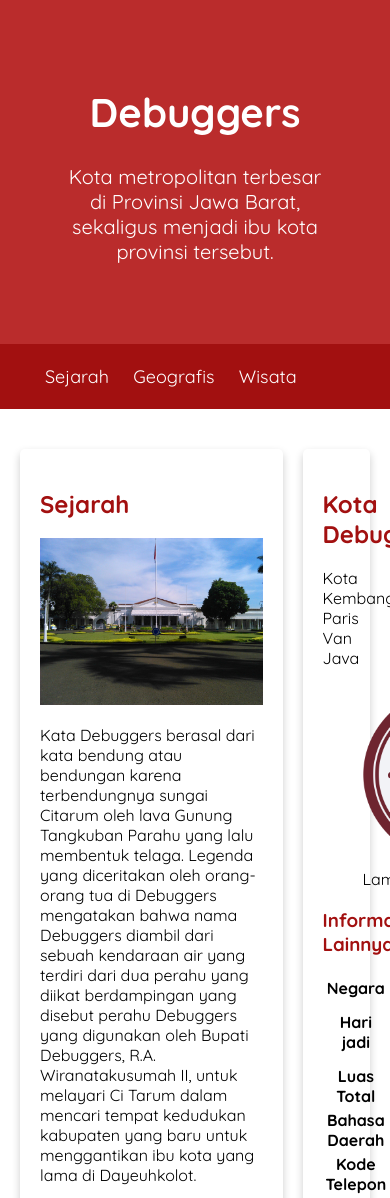
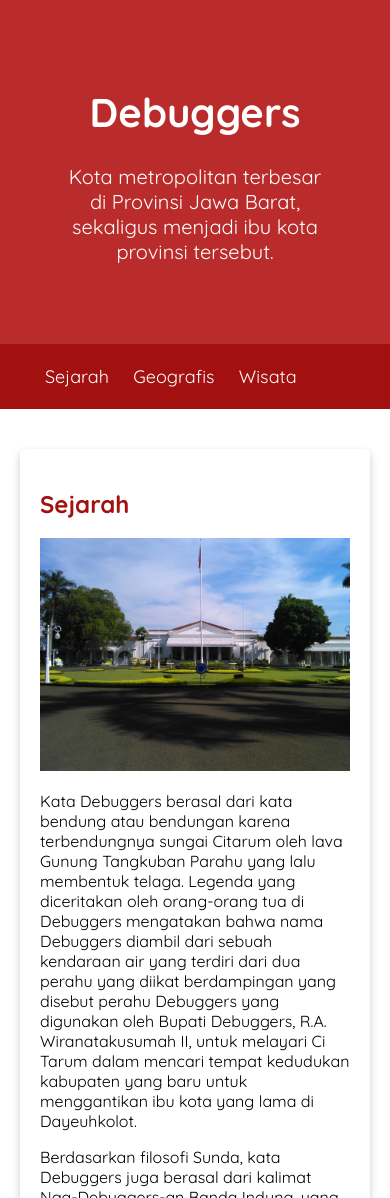
Before and after one commit to zallengrad/belajar-dasar-pemrograman-web, a plain HTML site: page index.html in a window 390 px wide. Shown: the top 1198 px of the page. Drawn offline with Linux system fonts and the light colour scheme.

Commit message:
pengenalan css - @media query css

```diff
--- a/index.html
+++ b/index.html
@@ -1,7 +1,8 @@
 <!DOCTYPE html>
 <html>
   <head>
-    <meta charset="utf-8" name="viewport" content="width=device-width, initial-scale=1" />
+    <meta charset="utf-8" />
+    <meta name="viewport" content="width=device-width, initial-scale=1.0" />
     <title>Halaman Profil Debuggers</title>
     <link rel="stylesheet" href="styles/style.css" />
     <!-- Google Fonts -->
--- a/styles/style.css
+++ b/styles/style.css
@@ -58,6 +58,11 @@ body {
     margin-top: 20px;
   }
 
+
+  header {
+    display: inline;
+  }
+
   .jumbotron {
     font-size: 20px;
     padding: 60px;
@@ -75,6 +80,9 @@ body {
   nav {
     background-color: #a21010;
     padding: 5px;
+
+    position: sticky;
+    top: 0;
  }
 
  .ale {
@@ -95,3 +103,10 @@ aside {
 * {
   box-sizing: border-box;
 }
+
+@media screen and (max-width: 1000px) {
+  #content, aside {
+    width: 100%;
+    padding: 0;
+  }
+}
```
